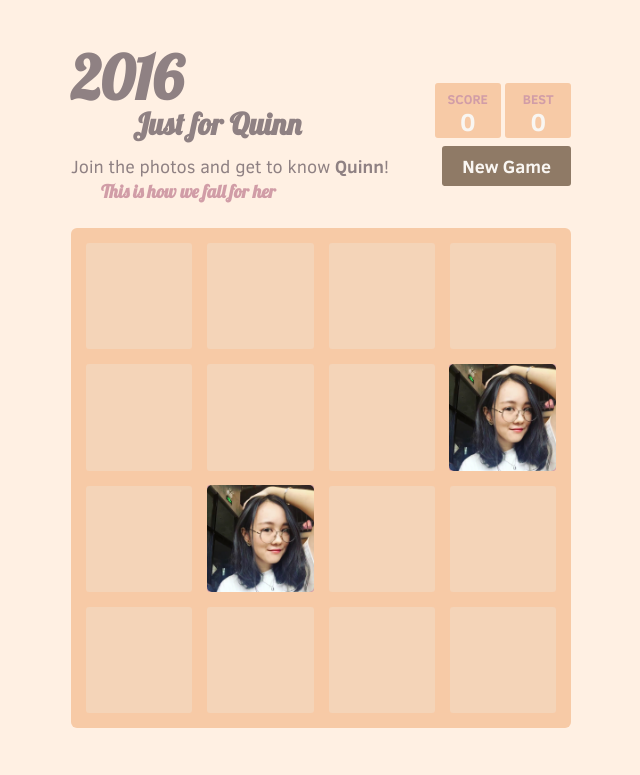
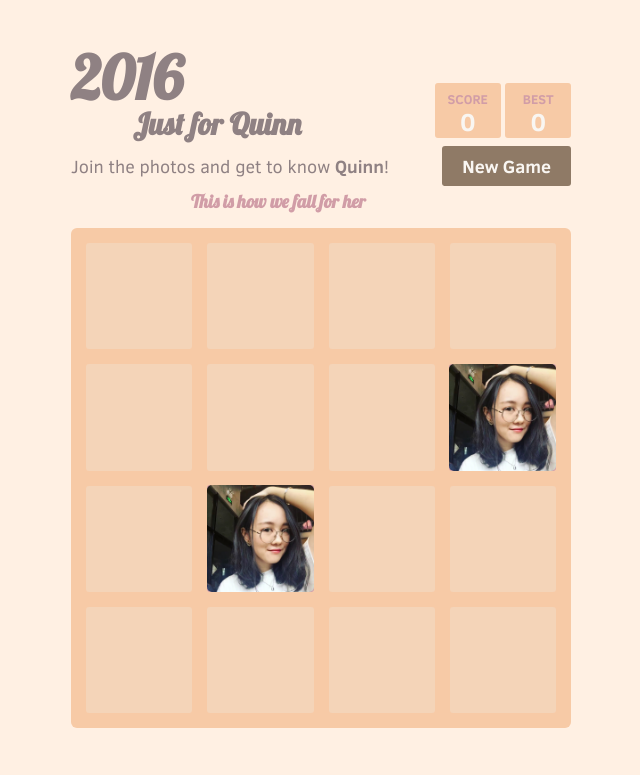
Before and after one commit to xuefei519/quinn, a plain HTML site: page index.html in a window 1280 px wide. Shown: the top 775 px of the page, without its empty margins (319-959 px from the left). Drawn offline with Linux system fonts and the light colour scheme.

Commit message:
Update main.css

```diff
--- a/style/main.css
+++ b/style/main.css
@@ -40,8 +40,8 @@ h4{
   display: block;
   float: left;
   position:relative;
-  left: -250px;
-  top: 140px;
+  left: -160px;
+  top: 150px;
   color:#D19DA7;
   font-family: 'Lobster', cursive;
 }
```
